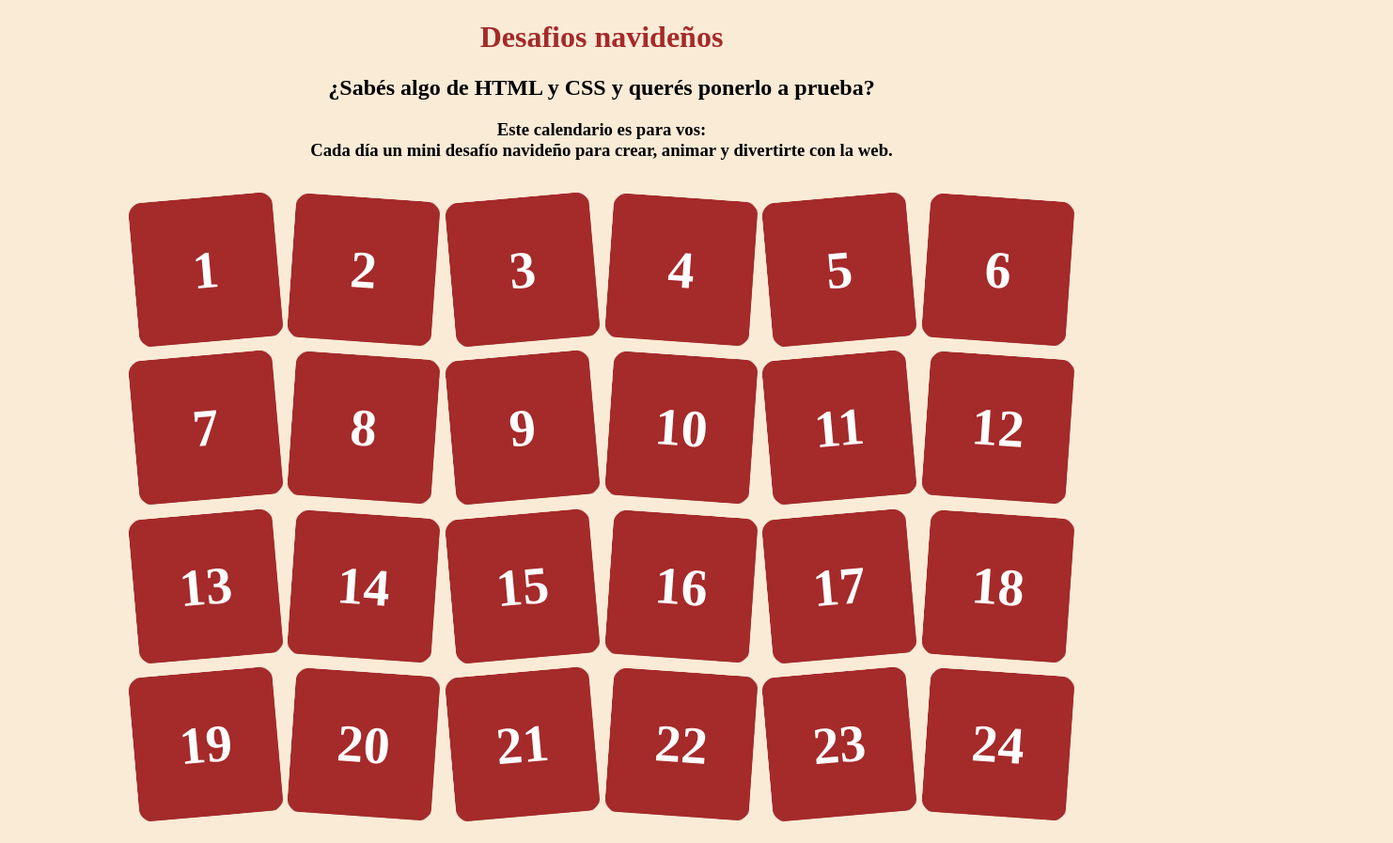
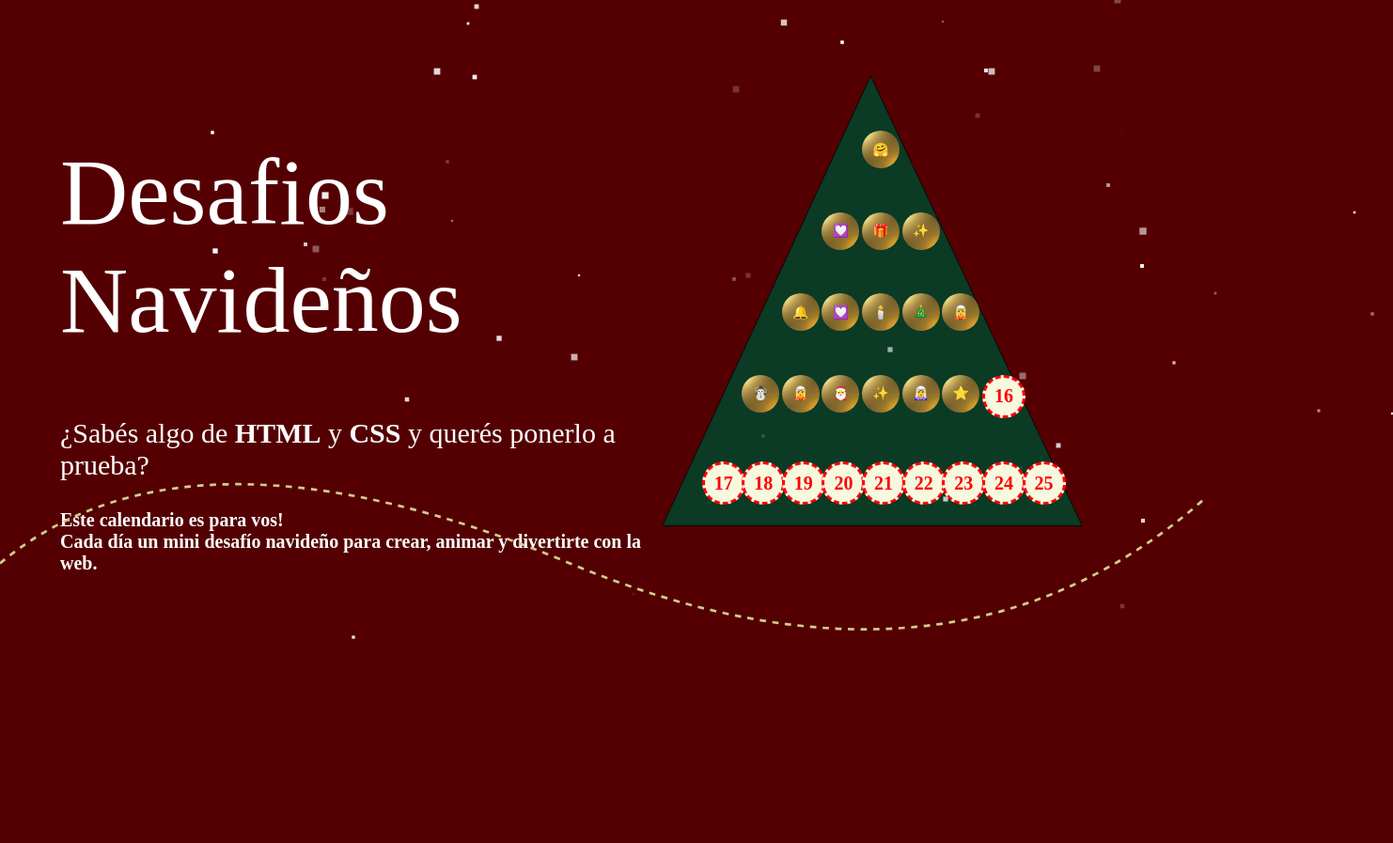
Before and after one commit to MariaGrassi2002/calendario, a plain HTML site: page index.html in a window 1280 px wide. Shown: the whole page at 94% size, 1482 px wide, since content can reach past the window. After the commit the page ends 800 px from the top, so only its background shows below. Drawn offline with Linux system fonts and the light colour scheme; a web font is replaced by a local one.

Commit message:
Add files via upload

```diff
--- a/app.js
+++ b/app.js
@@ -22,7 +22,8 @@ const desafios = [
   "💫 Día 21 – Tarjeta animada con un click: Haz que al hacer click, tu tarjeta tenga un efecto de animación.",
   "⏳ Día 22 – Cuenta regresiva: Agrega un temporizador dentro de la tarjeta.",
   "🎉 Día 23 – Lluvia de confetti: Crea un pequeño confetti que caiga al hacer click.",
-  "🌟 Día 24 – Tarjeta final de Navidad: Combina animaciones, cambios de fondo y un mensaje que sorprenda."
+  "🌟 Día 24 – Tarjeta final de Navidad: Combina animaciones, cambios de fondo y un mensaje que sorprenda.",
+  "Dia 25 dedicale tu tarjeta navideña a un ser querido"
 ];
 
 // Referencias al DOM
@@ -40,15 +41,79 @@ desafios.forEach((texto, index) => {
   dia.textContent = index + 1;
   calendario.appendChild(dia);
 
+
   // Click para abrir modal
   dia.addEventListener("click", () => {
+     if (index + 1 <= diaActual) {
     titulo.textContent = `Día ${index + 1}`;
     descripcion.textContent = texto;
     modal.classList.remove("hidden");
-  });
+ } });
 });
 
 // Cerrar modal
 close.addEventListener("click", () => {
   modal.classList.add("hidden");
 });
+
+const hoy = new Date();
+const diaActual =15; // número del día
+
+const dias = document.querySelectorAll(".dia");
+
+dias.forEach((div, index) => {
+  const iconos = ["🤗","💝","💟","❣️","👼","🎅","🤶","🧝","🧝‍♂️","🧝‍♀️","👨‍👩‍👧‍👦","⛪","🌨️","❄️","☃️","⛄","🔥","🎄","🎆","🎇","✨","🎁","🧦","🔔","🕯️","✝️","☦️","🎅🏻","🎅🏼","🎅🏽","🎅🏾","🎅🏿","🤶🏻","🤶🏼","🤶🏽","🤶🏾","🤶🏿", "⭐", "⛄", "🎁", "🔔", "✨", "🧦", "🎀"];
+  const numero = index + 1; // porque index empieza en 0
+  if (numero <= diaActual) {
+     const icono = iconos[Math.floor(Math.random() * iconos.length)];
+const deco = document.createElement("span");
+    deco.classList.add("deco");
+    deco.textContent = icono;
+    div.textContent=" "
+    div.appendChild(deco);
+    div.classList.add("habilitado");
+  } else {
+    div.classList.add("deshabilitado");
+  }
+});
+
+  function createSnowflake() {
+    const snowflake = Object.assign(
+      document.createElement('div'),
+      {
+        className: 'snowflake',
+        style: `
+        left: ${Math.random() * innerWidth}px;
+        top: -5px;
+        opacity: ${Math.random()};
+        transform: scale(${Math.random() * 1.5 + 0.5});`
+      }
+    )
+
+    document.body.appendChild(snowflake);
+
+    let posY = -5;
+    let speed = Math.random() * 2 + 1;
+    let wobble = 0;
+
+    function fall() {
+      posY += speed;
+      wobble += 0.02;
+      snowflake.style.top = posY + 'px';
+      snowflake.style.left =
+        parseFloat(snowflake.style.left) +
+        Math.sin(wobble) * 2 + 'px';
+
+      posY < innerHeight
+        ? requestAnimationFrame(fall)
+        : snowflake.remove();
+    }
+
+    fall();
+  }
+
+  function generateSnow() {
+    setInterval(createSnowflake, 100);
+  }
+
+  generateSnow();
--- a/index.html
+++ b/index.html
@@ -4,18 +4,27 @@
     <meta charset="UTF-8">
     <meta name="viewport" content="width=device-width, initial-scale=1.0">
     <title>Document</title>
+    <link rel="preconnect" href="https://fonts.googleapis.com">
+<link rel="preconnect" href="https://fonts.gstatic.com" crossorigin>
+<link href="https://fonts.googleapis.com/css2?family=Abhaya+Libre:wght@400;500;600;700;800&family=Antic+Didone&family=Fredericka+the+Great&display=swap" rel="stylesheet">
     <link rel="stylesheet" href="style.css">
+
 </head>
 <body>
-    <header>
-        <h1>Desafios navideños</h1>
-        <h2>¿Sabés algo de HTML y CSS y querés ponerlo a prueba?</h2>
-        <h3>Este calendario es para vos: <br>
+
+    <main>
+          <header>
+        <h1>Desafios Navideños</h1>
+        <p>¿Sabés algo de  <strong>HTML</strong> y <strong> CSS </strong> y querés ponerlo a prueba?</p>
+        <h3>Este calendario es para vos! <br>
       Cada día un mini desafío navideño para crear, animar y divertirte con la web.</h3>
     </header>
 
-    <main>
-        <div class="calendario"></div>
+
+
+        <div class="calendario">
+
+        </div>
 
         <div id="modal" class="modal hidden">
     <div class="modal-content">
@@ -23,10 +32,23 @@
       <h2 id="titulo-dia"></h2>
       <p id="descripcion"></p>
     </div>
+
   </div>
 
+   <div class="nieve"></div>
+    </main>
+    <footer>
+      <svg viewBox="0 0 1900 400" preserveAspectRatio="xMidYMid meet" class="onda-svg" role="img">
+  <path d="M 0 250
+           Q 300 0 900 250
 
-    </main>
+           T 1900 150
+           "
+
+        fill="none" />
+</svg>
+
+    </footer>
  <script src="app.js"></script>
 </body>
 </html>
--- a/style.css
+++ b/style.css
@@ -1,67 +1,131 @@
 body{
-    background-color: antiquewhite;
-    color: brown;
+   background-color:#540002;
+    color: rgb(255, 255, 255);
     text-align: center;
+ width: 100vw;
+ height: 100vh;
+margin: 0%;
+overflow: hidden;   /* ← CLAVE: bloquea que el body crezca */
+  position: relative;
+}
+
+/* Contenedor del calendario */
+header{
+  width: 50vw;
+  padding-left: 5vw;
+  text-align: left;
+ font-family: "Abhaya Libre", serif;
 
 }
-h2,h3{
-    color: black;
+h1{
+   font-size: 100px;
+   font-family: "Fredericka the Great", serif;
+  font-weight: 400;
+  font-style: normal;
 }
-/* Contenedor del calendario */
+p{
+   font-size: 30px;
+}
+h3{
+   font-size: 20px;
+}
 .calendario {
-  display: flex;
-  flex-wrap: wrap;
-  gap: 15px; /* espacio entre estampillas */
-  justify-content: center;
-  padding: 20px;
-  max-width: 80vw;
-  margin: 0 auto;
+  position: relative;
+
+  width: 30vw;
+  height: 55vh;          /* ← igual a background-size */
+
+  background-image: url(arbol_3@4x.png);
+  background-size: 35vw 60vh;
+  background-repeat: no-repeat;
+
+  display: grid;
+  grid-template-columns: repeat(9, 9%);
+  gap: 1%;
+
+  align-content: space-around;
+  justify-content: space-evenly;
+  padding: 3%;
+
 }
 
-/* Cada día */
+.triangle {
+
+  z-index: -1;
+
+       align-content: right;
+    align-items: right;
+
+  justify-content: right;
+  height: 70vh;
+
+  padding-right: -45vw;
+
+}
+.triangle img{
+   height: 70vh;
+  width: auto;
+}
+/* estilo de cada día / estampilla */
 .dia {
-  width: 12vw;
-  height: 12vw;
+  width: 40px;
+  height: 40px;
+  margin-top: 5vh;
+  background: white;
+  border: 3px dashed red;
+  border-radius: 50%;
   display: flex;
+  justify-content: center;
   align-items: center;
-  justify-content: center;
   font-weight: bold;
-  font-size: 3.5rem;
-  color: white;
-  cursor: pointer;
-  position: relative;
-  text-align: center;
-  transition: transform 0.2s, box-shadow 0.2s;
-  background-color: brown;
-
-  /* Estilo estampilla dentada */
-  border-radius: 15px;
-  clip-path: polygon(
-    5% 0%, 95% 0%, 100% 5%, 100% 95%, 95% 100%, 5% 100%, 0% 95%, 0% 5%
-  );
-
-  /* Sombra para efecto 3D */
-  box-shadow: 2px 2px 8px rgba(0,0,0,0.3);
+  margin: 0%;
+}
+.habilitado:hover{
+  background: rgb(109, 172, 131);
+}
+/* FILA 1 → un div centrado */
+.dia:nth-child(1) {
+  grid-column: 5 / span 1; /* columna 3 */
 }
 
-/* Hover divertido */
-.dia:hover {
-  transform: translateY(-15px) rotate(-4deg);
-  box-shadow: 4px 4px 12px rgba(0,0,0,0.5);
-  border-color: rgb(14, 120, 53);
-border-style: solid;
-border-width: 2px;
-}
+/* FILA 2 → dos divs */
+.dia:nth-child(2) { grid-column: 4; }
+.dia:nth-child(3) { grid-column: 5; }
+.dia:nth-child(4) { grid-column: 6; }
+
+/* FILA 3 → tres divs */
+
+.dia:nth-child(5) { grid-column: 3; }
+.dia:nth-child(6) { grid-column: 4; }
+.dia:nth-child(7)  { grid-column: 5; }
+.dia:nth-child(8)  { grid-column: 6; }
+.dia:nth-child(9)  { grid-column: 7; }
+/* FILA 4 → cuatro divs */
 
 
+.dia:nth-child(10) { grid-column: 2; }
 
-/* Rotación aleatoria sutil para cada estampilla */
-.dia:nth-child(odd) {
-  transform: rotate(-5deg);
-}
-.dia:nth-child(even) {
-  transform: rotate(4deg);
-}
+/* FILA 5 → cinco divs */
+.dia:nth-child(11) { grid-column: 3; }
+.dia:nth-child(12) { grid-column: 4; }
+.dia:nth-child(13) { grid-column: 5; }
+.dia:nth-child(14) { grid-column: 6; }
+.dia:nth-child(15) { grid-column: 7; }
+
+/* FILA 6 → seis divs */
+.dia:nth-child(16) { grid-column: 8; }
+.dia:nth-child(17) { grid-column: 1; }
+.dia:nth-child(18) { grid-column: 2; }
+.dia:nth-child(19) { grid-column: 3; }
+.dia:nth-child(20) { grid-column: 4; }
+.dia:nth-child(21)  { grid-column: 5; }
+
+/* BASE DEL ÁRBOL → 4 divs centrados */
+.dia:nth-child(22) { grid-column: 6; }
+.dia:nth-child(23) { grid-column: 7; }
+.dia:nth-child(24) { grid-column: 8; }
+.dia:nth-child(25) { grid-column: 9; }
+
 
 /* Modal básico */
 .modal {
@@ -83,6 +147,7 @@ border-width: 2px;
 
 .modal-content {
   background: white;
+  color: black;
   padding: 20px;
   max-width: 400px;
   width: 90%;
@@ -98,3 +163,98 @@ border-width: 2px;
   font-size: 1.5rem;
   cursor: pointer;
 }
+.deshabilitado {
+  background-color: rgb(247, 249, 223);
+  color: red;
+  pointer-events: none;
+
+}
+
+.habilitado {
+   background: radial-gradient(ellipse farthest-corner at right bottom, #FEDB37 0%, #FDB931 8%, #9f7928 30%, #8A6E2F 40%, transparent 80%),
+                radial-gradient(ellipse farthest-corner at left top, #FFFFFF 0%, #FFFFAC 8%, #D1B464 25%, #5d4a1f 62.5%, #5d4a1f 100%);color: aliceblue;
+  cursor: pointer;
+  border: none;
+}
+
+
+
+
+.dia {
+  position: relative;
+  font-size: 20px;
+}
+
+.deco {
+  align-items: center;
+  align-content: center;
+  font-size: 14px;
+}
+footer{
+  height: 30vh;
+  margin: 0;
+  margin-top: -25vh;
+
+
+  stroke: rgb(207, 205, 141);
+  stroke-width: 4;
+  color: none;
+  stroke-dasharray: 10 10; /* ← esto es lo punteado */
+
+
+}
+
+main{
+  display: flex;
+  padding-top: 10vh;
+
+}
+
+ .snowflake {
+    position: absolute;
+    width: 4px;
+    height: 4px;
+    background-color: white;
+  }
+
+@media (max-width:1024px){
+.calendario{
+  width: 58vw;
+  height: 65vh;          /* ← igual a background-size */
+  background-image: url(arbol_3@4x.png);
+  background-size: 50vw 70vh;
+  padding: 3%;
+}
+footer{
+   margin-top: 0vh;
+}
+.head{padding-right: 10vw;}
+}
+@media (max-width:724px){
+  main{
+display: block; padding: 0;
+  }
+.calendario{
+  margin: 1vh;
+  width: 88vw;
+  height: 45vh;          /* ← igual a background-size */
+  background-image: url(arbol_3@4x.png);
+  background-size: 98vw 50vh;
+  padding: 7%;
+}
+header{width: 90vw;
+padding: 5vw;}
+h1{font-size: 30px;}
+p,h3{font-size: 15px;}
+
+.dia{
+   width: 20px;
+  height: 20px;
+  margin-top: 5vh;
+   border: 1px;
+   font-size: 11pt;
+}
+footer{
+   margin-top: 10vh;
+}
+}
```
Also changed, not shown: arbol_3@4x.png (added).
